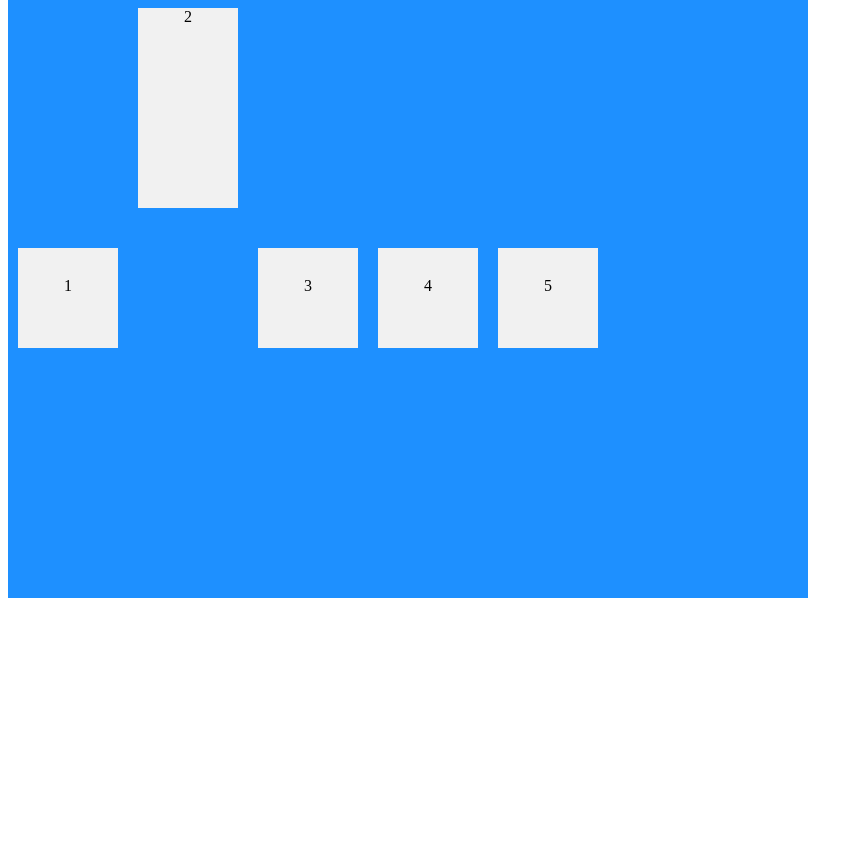
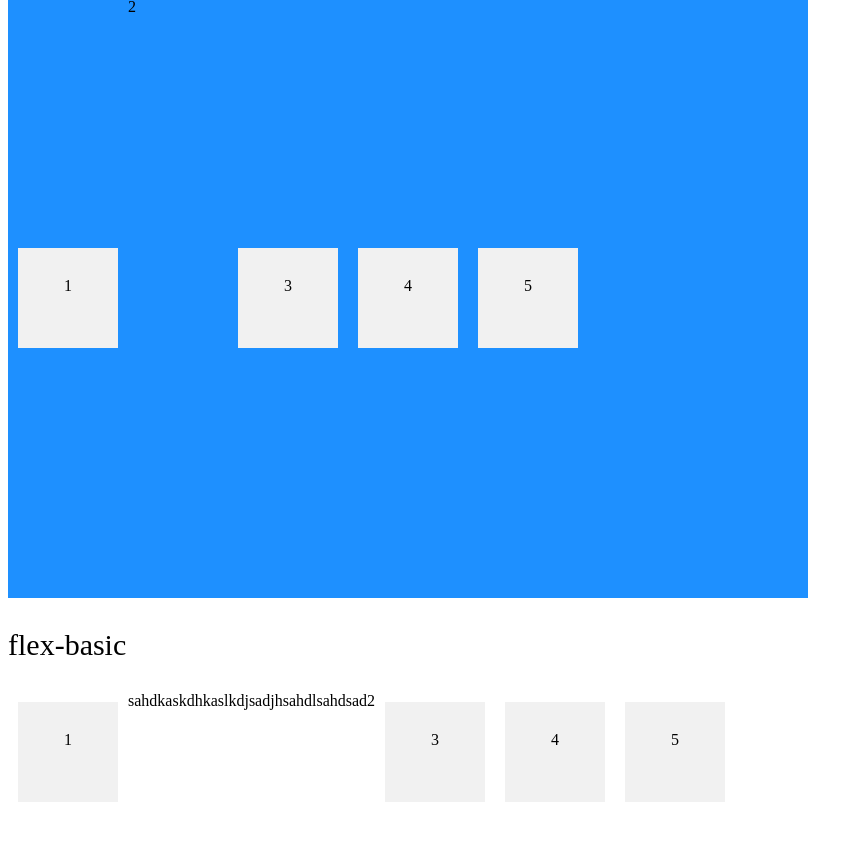
Before and after one commit to thanhtrantruong47/html-css-flex, a plain HTML site: page index.html in a window 1280 px wide. Shown: the part 9284-10129 px from the top of the page, without its empty margins (0-863 px from the left). Before the commit the page ends 9890 px from the top, so only its background shows below. Drawn offline with Linux system fonts and the light colour scheme.

Commit message:
/feature/create-flex-basic

```diff
--- a/index.html
+++ b/index.html
@@ -1,11 +1,13 @@
 <!DOCTYPE html>
 <html lang="en">
+
 <head>
     <meta charset="UTF-8">
     <meta name="viewport" content="width=device-width, initial-scale=1.0">
     <link rel="stylesheet" href="style.css">
     <title>align-content</title>
 </head>
+
 <body>
     <p style="font-size: 30px;">align-content</p>
     <!-- align-stretch -->
@@ -123,11 +125,19 @@
     </div>
     <div class="flex-align-flex-self-stretch">
         <div class="box1">1</div>
-        <div class="box2 stretch">2</div>
+        <div class="box3 stretch">2</div>
         <div class="box1">3</div>
         <div class="box1">4</div>
         <div class="box1">5</div>
     </div>
+    <p style="font-size: 30px;">flex-basic</p>
+    <div class="container-flex-basic">
+        <div class="box1">1</div>
+        <div class="basic-flex">sahdkaskdhkaslkdjsadjhsahdlsahdsad2</div>
+        <div class="box1">3</div>
+        <div class="box1">4</div>
+        <div class="box1">5</div>
+    </div>
+</body>
 
-</body>
 </html>
--- a/style.css
+++ b/style.css
@@ -195,4 +195,14 @@
 }
 .box3{
     width: 100px;
+    background-color: DodgerBlue;
 }
+
+.container-flex-basic{
+    display: flex;
+    height: 150px;
+}
+.basic-flex{
+    flex-basis: 30px;
+
+}
```
